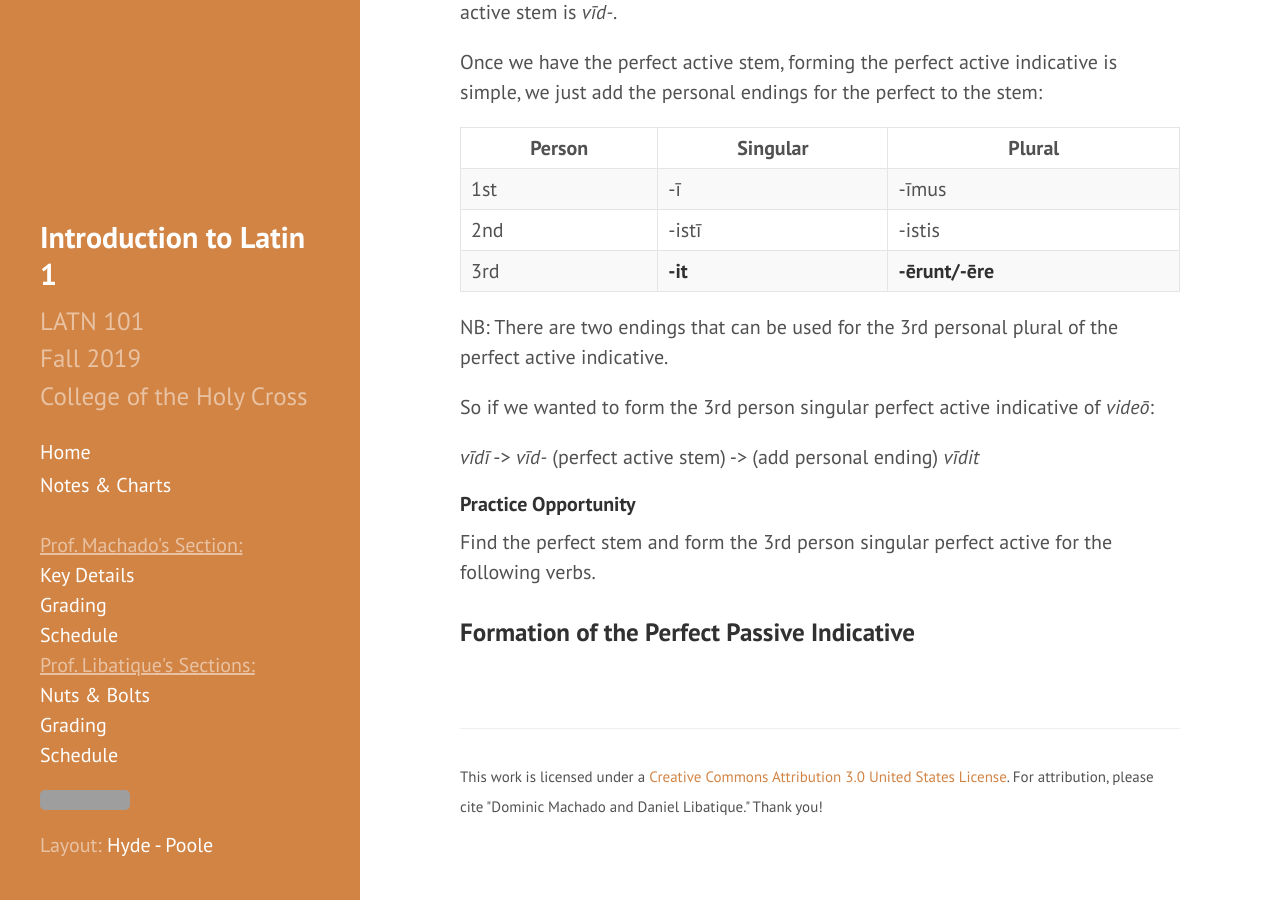
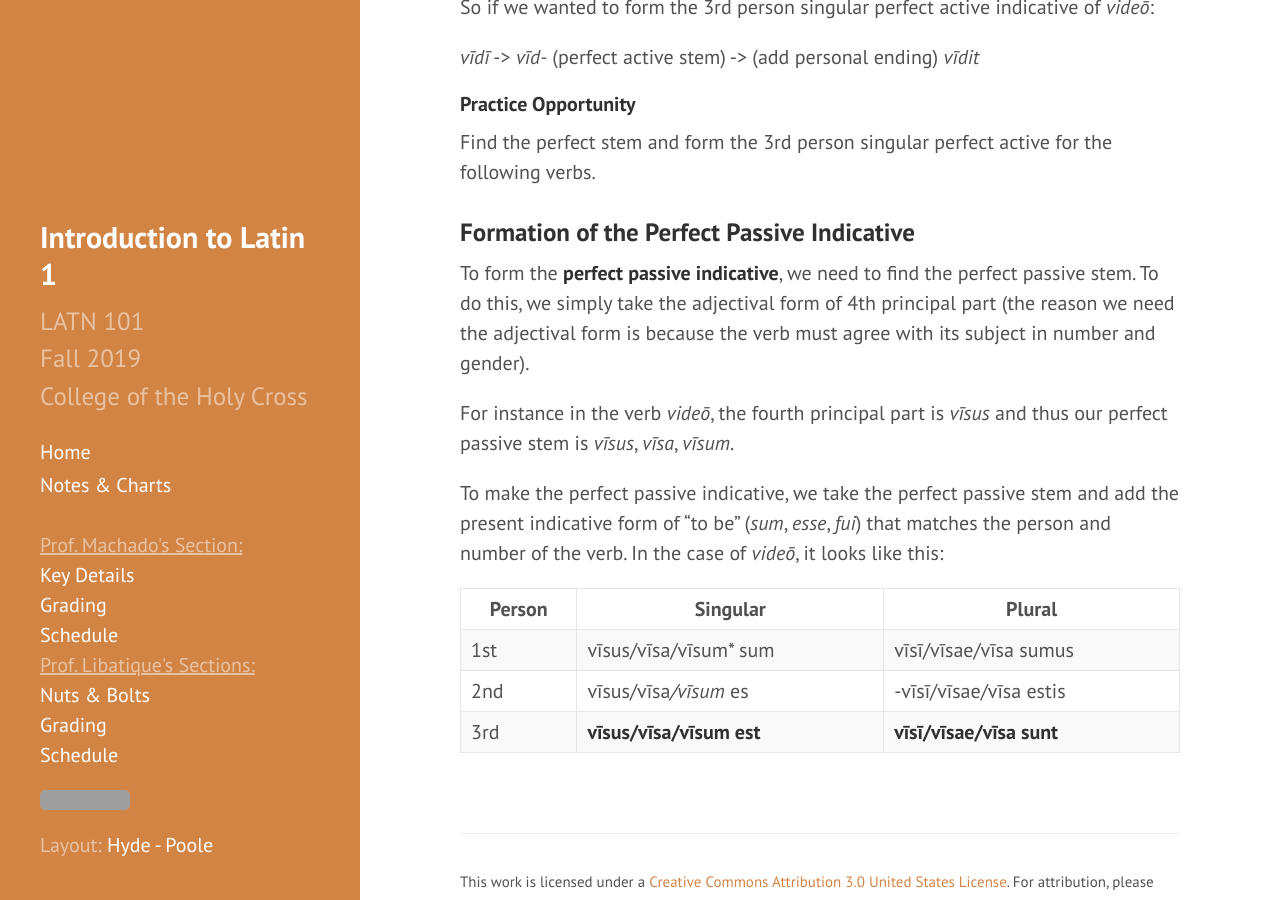
Before and after one commit to DLibatique/LATN102-S20, a Jekyll site: the page built from notes/module-2-tenses.md, in a window 1280 px wide and 900 px high, scrolled down 3650 px. Built offline with Jekyll 4.4.1, drawn with Linux system fonts in a browser that asks for light colours; some of the changed text lies outside the part shown; grey boxes are pictures that could not be loaded.

Commit message:
updated perfect passive formation

```diff
--- a/notes/module-2-tenses.md
+++ b/notes/module-2-tenses.md
@@ -117,3 +109,15 @@ So if we wanted to form the 3rd person singular perfect active indicative of *vi
 Find the perfect stem and form the 3rd person singular perfect active for the following verbs.
 
 ### Formation of the Perfect Passive Indicative
+
+To form the **perfect passive indicative**, we need to find the perfect passive stem. To do this, we simply take the adjectival form of 4th principal part (the reason we need the adjectival form is because the verb must agree with its subject in number and gender).
+
+For instance in the verb *videō*, the fourth principal part is *vīsus* and thus our perfect passive stem is *vīsus*, *vīsa*, *vīsum*.
+
+To make the perfect passive indicative, we take the perfect passive stem and add the present indicative form of "to be" (*sum*, *esse*, *fui*) that matches the person and number of the verb. In the case of *videō*, it looks like this:
+
+| Person      | Singular |Plural |
+| ----------- | ----------- | ----------- |
+| 1st   | vīsus/vīsa/vīsum* sum       |  vīsī/vīsae/vīsa sumus    |
+| 2nd  | vīsus/vīsa*/vīsum* es       | -vīsī/vīsae/vīsa estis       |
+| 3rd  | **vīsus/vīsa/vīsum est**        | **vīsī/vīsae/vīsa sunt**     |
```
Also changed, not shown: other parts of notes/module-2-tenses.md (+0 -8 lines).
